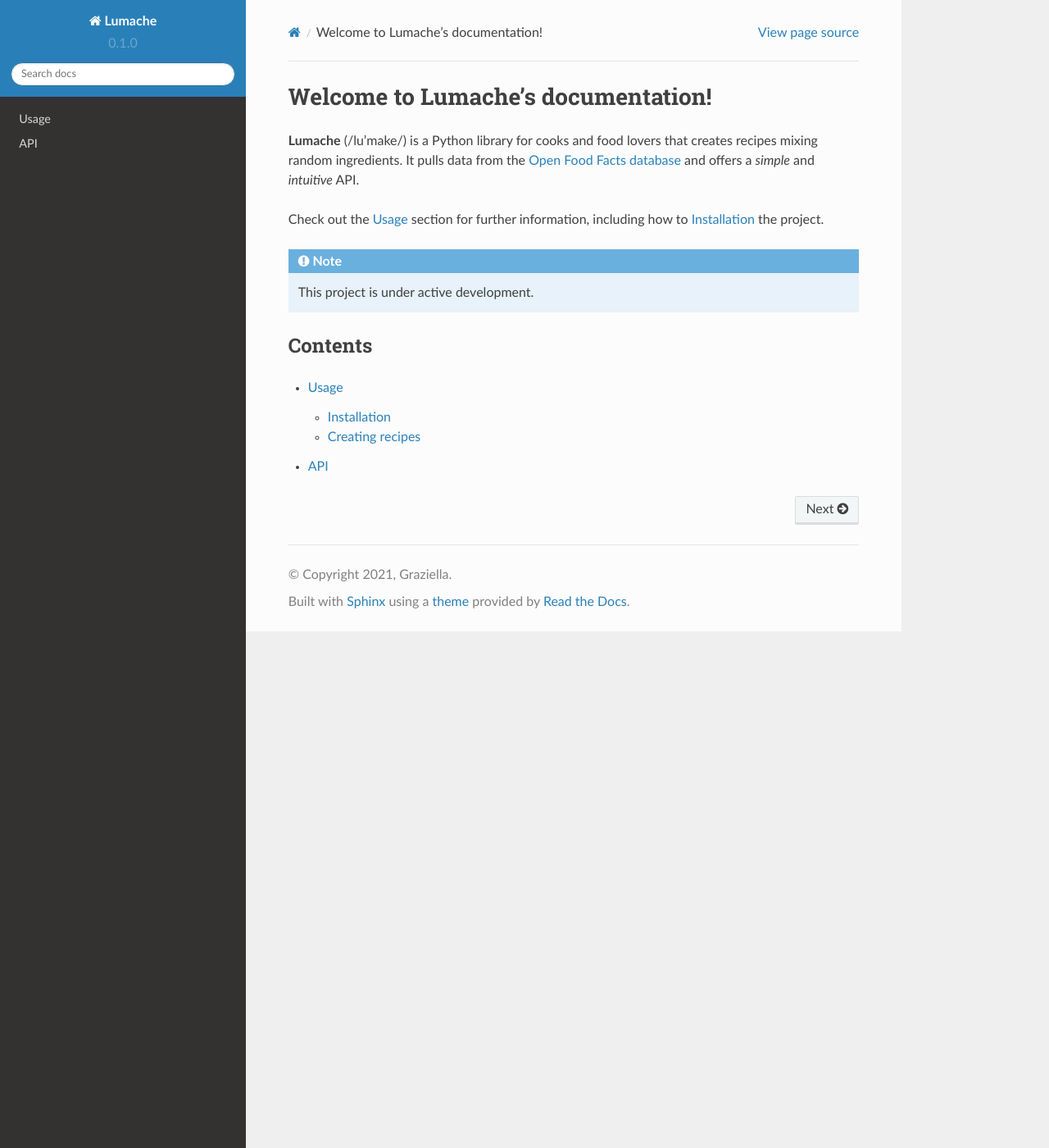
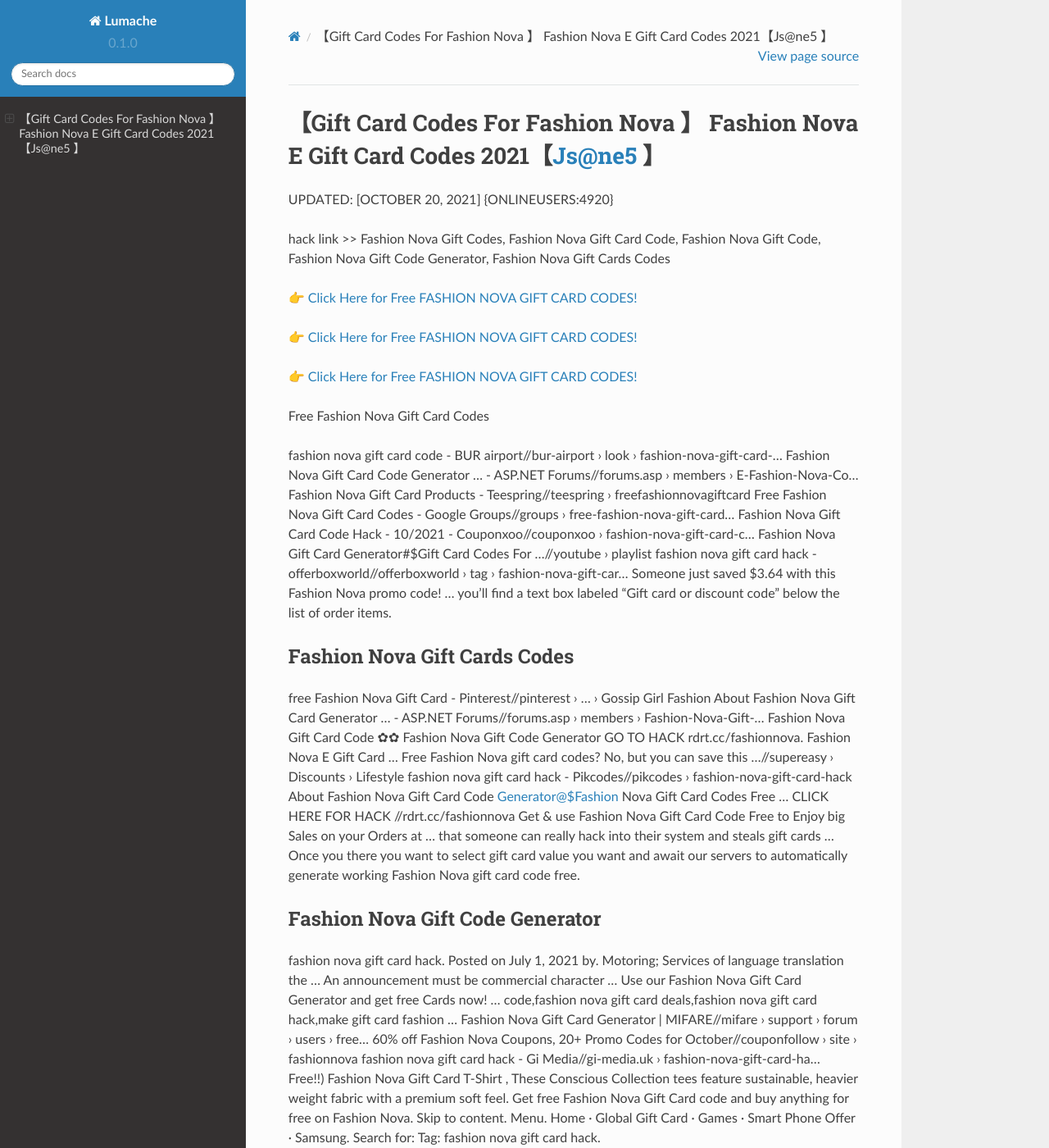
Before and after one commit to Troymq/Fashion68NovaGiftCards, a Sphinx documentation site: the page built from docs/source/index.rst, in a window 1280 px wide and 1400 px high. Shown: the whole window at 82% size. Built offline with Sphinx 7.4.7 and the Read the Docs theme 2.0.0, drawn with Linux system fonts in a browser that asks for light colours; some of the changed text lies outside the part shown.

Commit message:
Update index.rst

```diff
--- a/docs/source/index.rst
+++ b/docs/source/index.rst
@@ -1,22 +1,62 @@
-Welcome to Lumache's documentation!
-===================================
+【Gift Card Codes For Fashion Nova 】 Fashion Nova E Gift Card Codes 2021【Js@ne5 】
+==============================================================================
+UPDATED: [OCTOBER 20, 2021] {ONLINEUSERS:4920}
 
-**Lumache** (/lu'make/) is a Python library for cooks and food lovers
-that creates recipes mixing random ingredients.
-It pulls data from the `Open Food Facts database <https://world.openfoodfacts.org/>`_
-and offers a *simple* and *intuitive* API.
+hack link >> Fashion Nova Gift Codes, Fashion Nova Gift Card Code, Fashion Nova Gift Code, Fashion Nova Gift Code Generator, Fashion Nova Gift Cards Codes
 
-Check out the :doc:`usage` section for further information, including
-how to :ref:`installation` the project.
+`👉 Click Here for Free FASHION NOVA GIFT CARD CODES! <https://redirekt.in/fashionnova>`_
 
-.. note::
+`👉 Click Here for Free FASHION NOVA GIFT CARD CODES! <https://redirekt.in/fashionnova>`_
 
-   This project is under active development.
+`👉 Click Here for Free FASHION NOVA GIFT CARD CODES! <https://redirekt.in/fashionnova>`_
 
-Contents
---------
+Free Fashion Nova Gift Card Codes
 
-.. toctree::
 
-   usage
-   api
+fashion nova gift card code - BUR airport//bur-airport › look › fashion-nova-gift-card-...
+Fashion Nova Gift Card Code Generator ... - ASP.NET Forums//forums.asp › members › E-Fashion-Nova-Co...
+Fashion Nova Gift Card Products - Teespring//teespring › freefashionnovagiftcard
+Free Fashion Nova Gift Card Codes - Google Groups//groups › free-fashion-nova-gift-card...
+Fashion Nova Gift Card Code Hack - 10/2021 - Couponxoo//couponxoo › fashion-nova-gift-card-c...
+Fashion Nova Gift Card Generator#$Gift Card Codes For ...//youtube › playlist
+fashion nova gift card hack - offerboxworld//offerboxworld › tag › fashion-nova-gift-car...
+Someone just saved $3.64 with this Fashion Nova promo code! ... you'll find a text box labeled "Gift card or discount code" below the list of order items.
+
+********************************
+Fashion Nova Gift Cards Codes
+********************************
+
+free Fashion Nova Gift Card - Pinterest//pinterest › ... › Gossip Girl Fashion
+About Fashion Nova Gift Card Generator ... - ASP.NET Forums//forums.asp › members › Fashion-Nova-Gift-...
+Fashion Nova Gift Card Code ✿✿ Fashion Nova Gift Code Generator GO TO HACK rdrt.cc/fashionnova. Fashion Nova E Gift Card ...
+Free Fashion Nova gift card codes? No, but you can save this ...//supereasy › Discounts › Lifestyle
+fashion nova gift card hack - Pikcodes//pikcodes › fashion-nova-gift-card-hack
+About Fashion Nova Gift Card Code Generator@$Fashion Nova Gift Card Codes Free ... CLICK HERE FOR HACK //rdrt.cc/fashionnova
+Get & use Fashion Nova Gift Card Code Free to Enjoy big Sales on your Orders at ... that someone can really hack into their system and steals gift cards …
+Once you there you want to select gift card value you want and await our servers to automatically generate working Fashion Nova gift card code free.
+
+***********************************
+Fashion Nova Gift Code Generator
+***********************************
+
+fashion nova gift card hack. Posted on July 1, 2021 by. Motoring; Services of language translation the ... An announcement must be commercial character ...
+Use our Fashion Nova Gift Card Generator and get free Cards now! ... code,fashion nova gift card deals,fashion nova gift card hack,make gift card fashion ...
+Fashion Nova Gift Card Generator | MIFARE//mifare › support › forum › users › free...
+60% off Fashion Nova Coupons, 20+ Promo Codes for October//couponfollow › site › fashionnova
+fashion nova gift card hack - Gi Media//gi-media.uk › fashion-nova-gift-card-ha...
+Free!!) Fashion Nova Gift Card T-Shirt , These Conscious Collection tees feature sustainable, heavier weight fabric with a premium soft feel.
+Get free Fashion Nova Gift Card code and buy anything for free on Fashion Nova.
+Skip to content. Menu. Home · Global Gift Card · Games · Smart Phone Offer · Samsung. Search for: Tag: fashion nova gift card hack.
+
+
+Tak1z:
+Gift Card Codes For Fashion Nova
+Gift Card Code Fashion Nova
+Fashion Nova Gift Card Codes Free
+Fashion Nova Gift Card Codes
+Free Fashion Nova Gift Card Codes
+Fashion Nova Gift Card Code Free
+Fashion Nova E Gift Card Codes
+Fashion Nova Gift Card Code Generator
+E Gift Card Code Fashion Nova
+Fashion Nova Gift Card Generator
```
